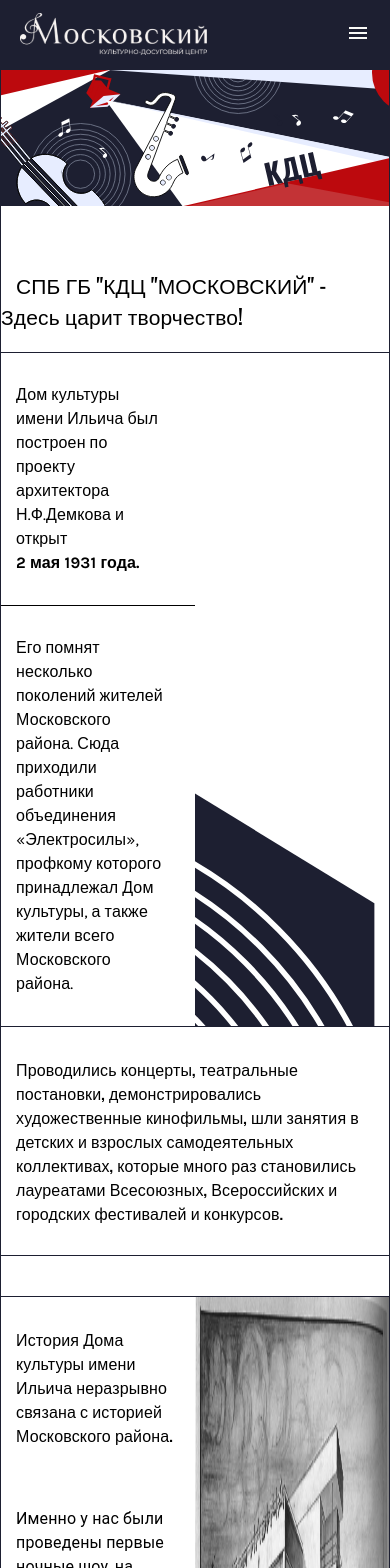
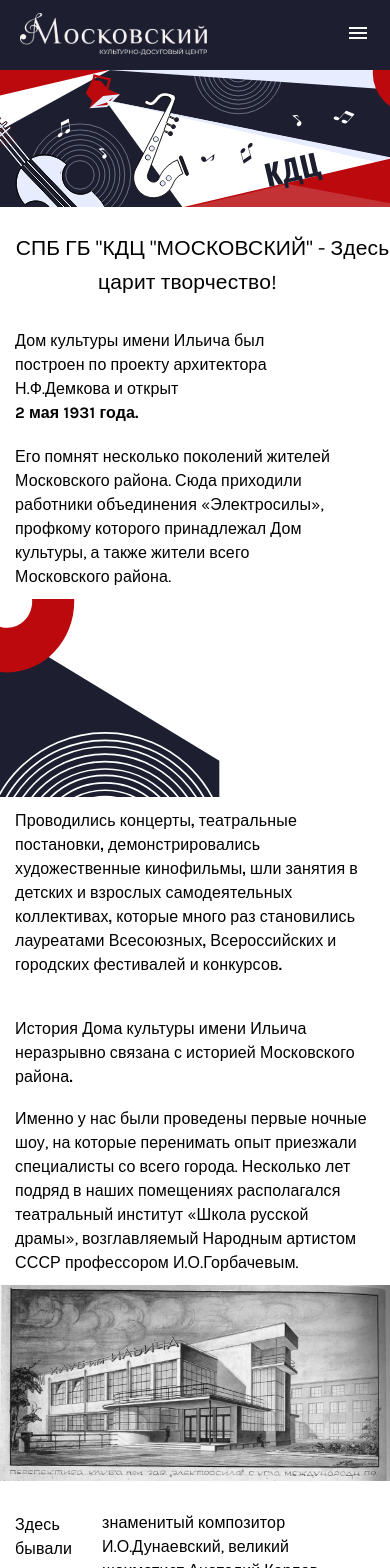
Before and after one commit to shumilina-polina/kdc, a Next.js app: page /about in a window 390 px wide. Shown: the top 1568 px of the page. Built offline with nearby package versions, Linux system fonts and the light colour scheme; a web font is replaced by a local one.

Commit message:
created footer pages and mobile components for them

```diff
--- a/Components/HistoryBlock/HistoryBlock.js
+++ b/Components/HistoryBlock/HistoryBlock.js
@@ -1,5 +1,4 @@
 import cn from "classnames";
-import Image from "next/image";
 
 import Container from "UI/Container/Container";
 
--- a/Components/HistoryBlock/historyBlock.module.scss
+++ b/Components/HistoryBlock/historyBlock.module.scss
@@ -1,7 +1,4 @@
 @import "/styles/styles.scss";
-
-.main {
-}
 
 .container {
   padding: 0;
@@ -18,10 +15,19 @@
 
 .space {
   height: 40px;
+
+  @include mobile {
+    display: none;
+  }
 }
 
 .padding {
   padding: 30px 15px;
+  font-family: $font-gravity;
+
+  @include mobile {
+    padding: 10px 15px;
+  }
 }
 
 .bold {
@@ -34,12 +40,20 @@
 
 .borderBottom {
   border-bottom: 1px solid $color-black;
+
+  @include mobile {
+    border: none;
+  }
 }
 
 .borderLeftRight {
   height: 100%;
   border-left: 1px solid $color-black;
   border-right: 1px solid $color-black;
+
+  @include mobile {
+    border: none;
+  }
 }
 
 .title {
@@ -48,12 +62,23 @@
   border-right: 1px solid $color-black;
   font-family: $font-oswald;
   font-size: $fs-large;
+
+  @include mobile {
+    border: none;
+    text-align: center;
+  }
 }
 
 .bio {
   display: grid;
   grid-template-columns: repeat(2, 1fr);
   border: 1px solid $color-black;
+
+  @include mobile {
+    display: flex;
+    flex-direction: column;
+    border: none;
+  }
 }
 
 .poster {
@@ -78,10 +103,19 @@
 
 .bio > div > p:first-child {
   border-bottom: 1px solid;
+
+  @include mobile {
+    border: none;
+  }
 }
 
 .house {
   display: flex;
+
+  @include mobile {
+    padding: 20px 0;
+    flex-direction: column;
+  }
 }
 
 .house > div {
@@ -102,6 +136,10 @@
 
 .famous > span:first-child {
   border-right: 1px solid $color-black;
+
+  @include mobile {
+    border: none;
+  }
 }
 
 .famousPosters {
--- a/Components/ProjectsBlock/projectsBlock.module.scss
+++ b/Components/ProjectsBlock/projectsBlock.module.scss
@@ -10,7 +10,8 @@
     border-right: 1px solid $color-black;
 
     @include mobile-tablet {
-        padding: 0px 20px;
+        padding: 20px;
         justify-content: center;
+        border: none;
     }
 }
--- a/styles/pages/About.module.scss
+++ b/styles/pages/About.module.scss
@@ -18,6 +18,11 @@
   & img {
     object-fit: cover;
   }
+
+  @include mobile {
+    padding-bottom: 0;
+    border: none;
+  }
 }
 
 .tabsContainer {
```
Also changed, not shown: pages/about/gallery.js (added, +7 -0 lines), pages/about/history.js (+11 -1 lines), pages/about/projects.js (+11 -1 lines).
